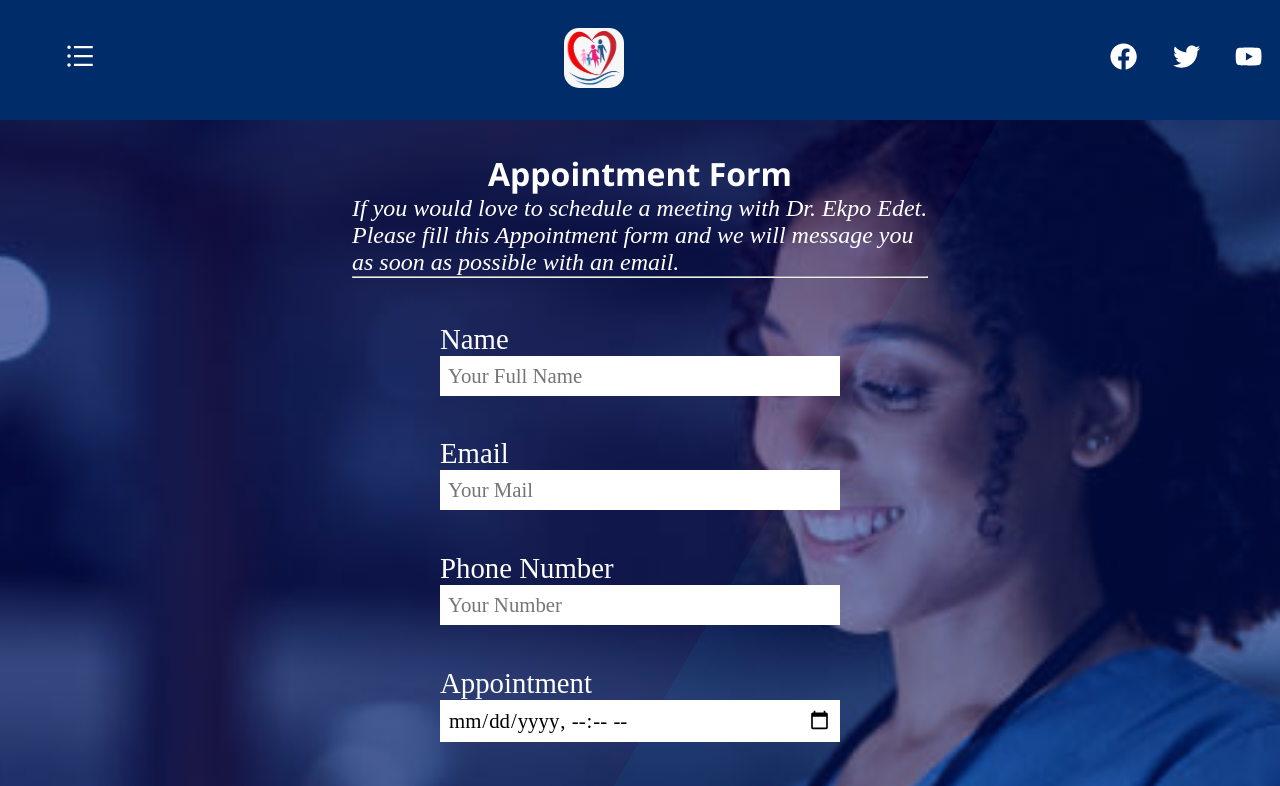
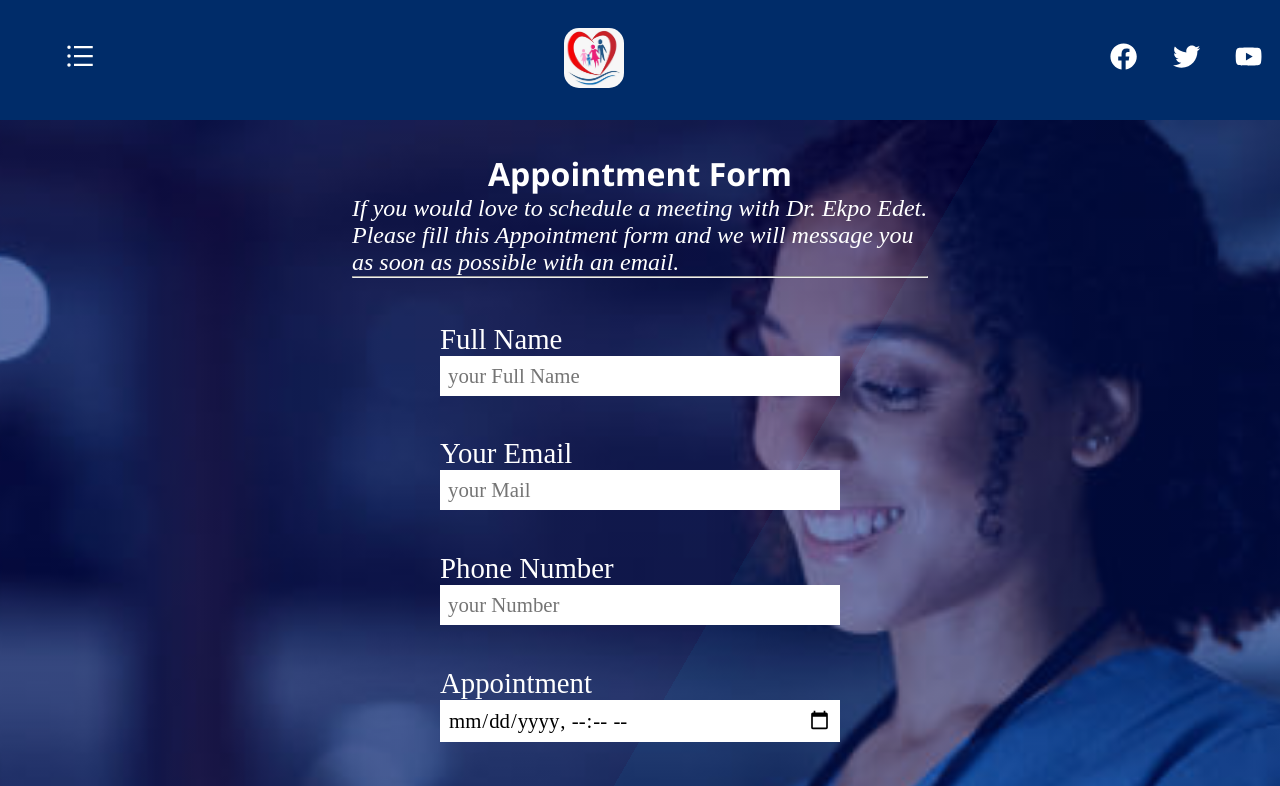
Before and after one commit to KingsleyEffiong/hopealive-endoscopy, a React (Create React App) app: page /appointment in a window 1280 px wide. Shown: the top 786 px of the page. Built offline with nearby package versions, Linux system fonts and the light colour scheme.

Commit message:
added some style to the appointment

```diff
--- a/src/Components/Pages/Appointment.js
+++ b/src/Components/Pages/Appointment.js
@@ -74,7 +74,7 @@ const handleSubmit = (e) => {
 <label
         for = "user_name"
         name = ""
-        id = "user_name" > Name </label>
+        id = "user_name" > Full Name </label>
         <input type = "text"
         name = "name"
         value = {
@@ -83,7 +83,7 @@ const handleSubmit = (e) => {
         onChange = {
             handleChange
         }
-        placeholder = "Your Full Name"
+        placeholder = "your Full Name"
         required/>
  </span>
  <span className='content'>
@@ -91,7 +91,7 @@ const handleSubmit = (e) => {
  <label
         for = "user_email"
         name = "user_email"
-        id = "user_email" > Email </label>
+        id = "user_email" > Your Email </label>
         <input type = "email"
         name = "email"
         value = {
@@ -100,7 +100,7 @@ const handleSubmit = (e) => {
         onChange = {
             handleChange
         }
-        placeholder = "Your Mail"
+        placeholder = "your Mail"
         required/>
 </span>
 <span className='content'>
@@ -117,7 +117,7 @@ const handleSubmit = (e) => {
         onChange = {
             handleChange
         }
-        placeholder = "Your Number"
+        placeholder = "your Number"
         required/>
  </span>
 
--- a/src/Components/Pages/Home.css
+++ b/src/Components/Pages/Home.css
@@ -6,25 +6,13 @@
         background-size: cover;
         background-position: center;
     }
-    20%{
-        background-image: url(/public/Images/doctor.jpg);
-        background-repeat: no-repeat;
-        background-size: cover;
-        background-position: center;
-    }
     40%{
-        background-image: url(/public/Images/IMG-5252.jpg);
-        background-repeat: no-repeat;
-        background-size: cover;
-        background-position: center;
-    }
-    60%{
         background-image: url(/public/Images/injection.png);
         background-repeat: no-repeat;
         background-size: cover;
         background-position: center;
     }
-    80%{
+    70%{
         background-image: url(/public/Images/scan.jpg);
         background-repeat: no-repeat;
         background-size: cover;
```
